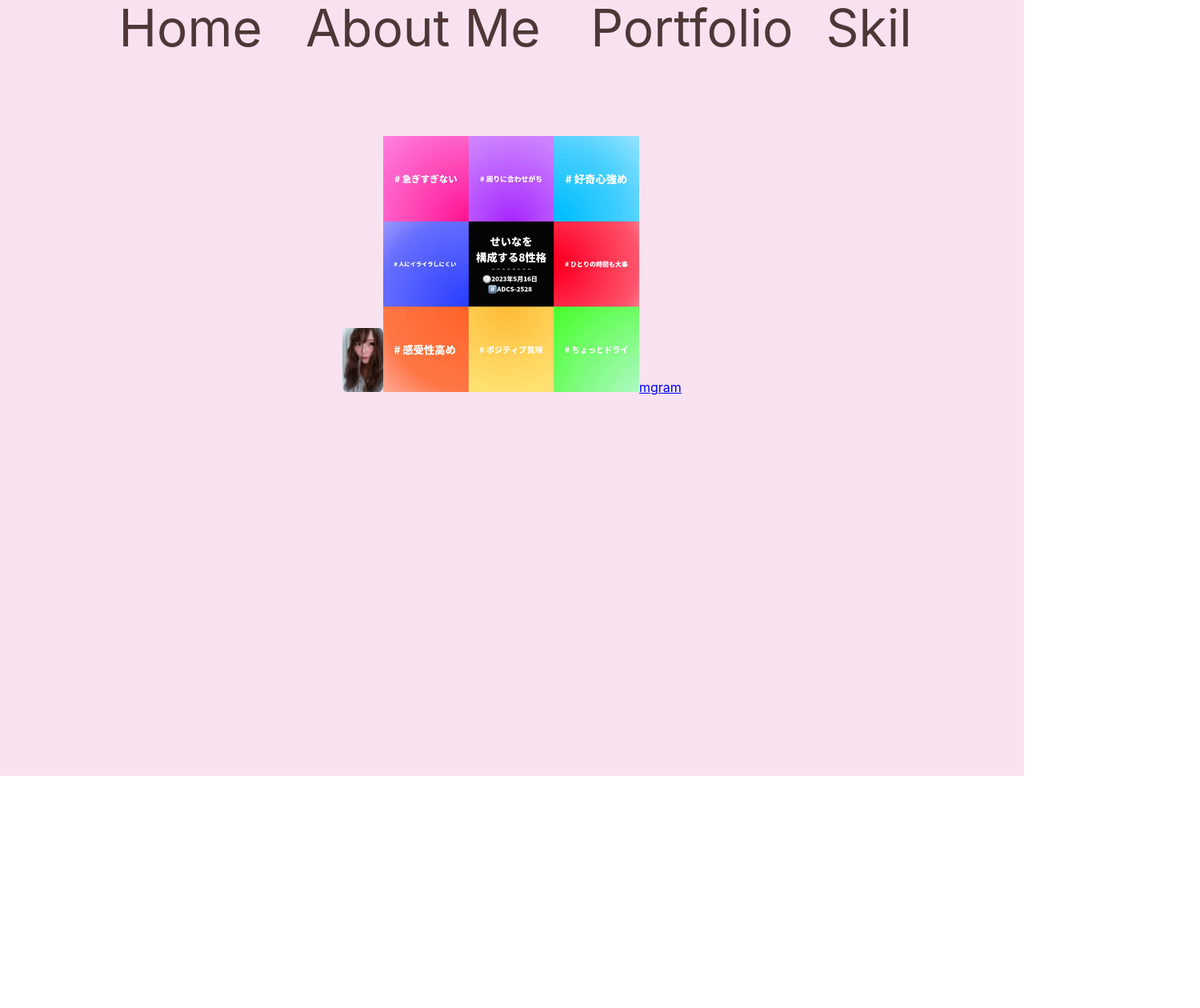
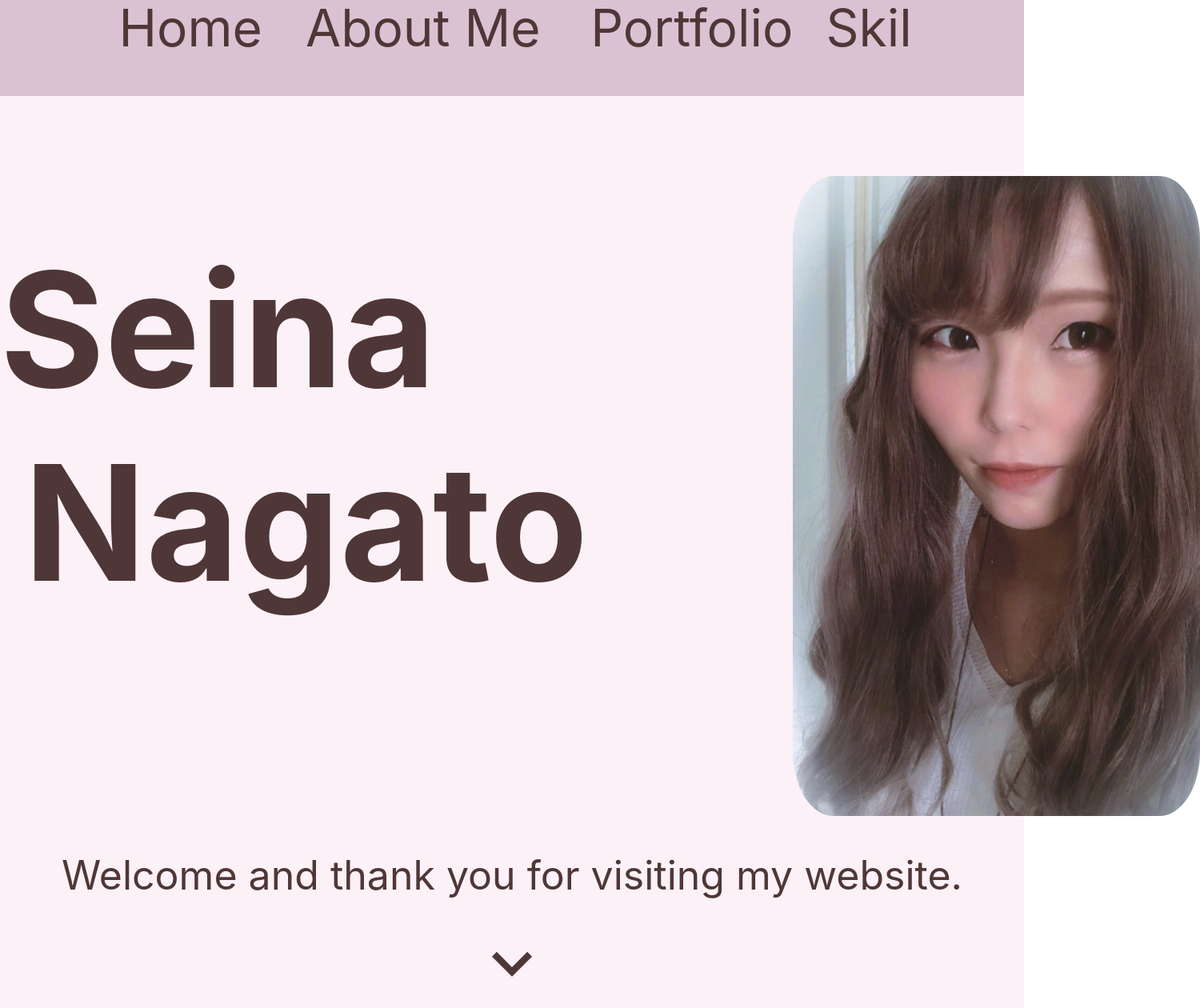
Before and after one commit to seetsuko/seina, a React (Create React App) app: page / in a window 1280 px wide. Shown: the part 80-1340 px from the top of the page at 80% size, 1500 px wide, since content can reach past the window. Before the commit the page ends 1050 px from the top, so only its background shows below. Built offline with nearby package versions, Linux system fonts and the light colour scheme; the HTML template or start-up script is replaced by a standard one.

Commit message:
add:Home.tsx、Home.css

```diff
--- a/package.json
+++ b/package.json
@@ -3,6 +3,10 @@
   "version": "0.1.0",
   "private": true,
   "dependencies": {
+    "@emotion/react": "^11.11.0",
+    "@emotion/styled": "^11.11.0",
+    "@mui/icons-material": "^5.11.16",
+    "@mui/material": "^5.13.1",
     "@testing-library/jest-dom": "^5.16.5",
     "@testing-library/react": "^13.4.0",
     "@testing-library/user-event": "^13.5.0",
--- a/src/App.tsx
+++ b/src/App.tsx
@@ -1,14 +1,16 @@
 
 import './css/App.css';
 import { Header } from "./Header";
-import { AboutMe } from './Pages/AboutMe';
+// import { AboutMe } from './Pages/AboutMe';
+import { Home } from './Pages/Home';
 
 function App() {
   return (
     <div>
       <Header />
       <div className="App">
-        <AboutMe />
+        <Home />
+        {/* <AboutMe /> */}
       </div>
     </div>
   );
--- a/src/Pages/AboutMe.tsx
+++ b/src/Pages/AboutMe.tsx
@@ -1,11 +1,10 @@
-import myPicture from "../20728.jpg"
+
 import mgram from "../20731.jpg"
 import "../css/AboutMe.css"
 
 export const AboutMe = () => {
   return(
     <div>
-      <img src={myPicture} className="my-picture" alt="プロフィール画像" />
       <img src={mgram} className="my-mgram" alt="mgram診断画像" />
       <a href="https://mgram.me/ja/user/profiling/edit">mgram</a>
     </div>
--- /dev/null
+++ b/src/Pages/Home.tsx
@@ -0,0 +1,23 @@
+import "../css/Home.css"
+import ExpandMoreIcon from '@mui/icons-material/ExpandMore';
+import myPicture from "../20728.jpg"
+
+export const Home = () => {
+  return(
+    <div className="home">
+      <div className="main">
+        <div className="name-container">
+          <h1 className="name">Seina</h1>
+          <h1 className="initial">Nagato</h1>
+        </div>
+        <div className="my-picture">
+          <img src={myPicture} alt="プロフィール画像" />
+        </div>
+      </div>
+      <p>Welcome and thank you for visiting my website. </p>
+      <ExpandMoreIcon
+        className="next-icon"
+        sx={{ fontSize: 100 }}/>
+    </div>
+  )
+}
--- a/src/css/AboutMe.css
+++ b/src/css/AboutMe.css
@@ -1,7 +1,3 @@
-.my-picture {
-  height: 10vmin;
-  border-radius: 10%;
-}
 
 .my-mgram{
   height: 40vmin;
--- a/src/css/App.css
+++ b/src/css/App.css
@@ -1,9 +1,14 @@
+*{
+  margin: 0;
+  padding: 0;
+  box-sizing: border-box;
+}
 
 .App {
   text-align: center;
-  min-height: 100vh;
+  /* min-height: 100vh; */
   color: #4f3737;
-  background-color: #f8e2f0;
+  background-color: #fcf1f7;
 }
 
 .App-link {
--- a/src/css/Header.css
+++ b/src/css/Header.css
@@ -1,6 +1,6 @@
 .App-header {
-  height: 250px;
-  background-color: #f8e2f0;
+  height: 200px;
+  background-color: #dbc2d2;
   text-align: center;
   color: #4f3737;
 }
--- /dev/null
+++ b/src/css/Home.css
@@ -0,0 +1,72 @@
+.home{
+  width: 100vw;
+  height: 1200px;
+}
+
+.main{
+  padding-top: 100px;
+  margin: 0 auto 40px auto;
+  width: 1500px;
+  display: flex;
+  justify-content: space-between;
+}
+
+.name-container{
+  padding-top: 70px;
+  text-align: left;
+  width: 600px;
+}
+.name-container h1{
+  font-size: 200px;
+}
+.name{
+  animation-name:fadeDownAnime;
+  animation-duration:1.5s;
+  animation-fill-mode:forwards;
+  opacity:0;
+  }
+.initial{
+  padding-left: 30px;
+  animation-name:fadeDownAnime;
+  animation-delay: 0.5s;
+  animation-duration:1.5s;
+  animation-fill-mode:forwards;
+  opacity:0;
+  }
+  @keyframes fadeDownAnime{
+    from {
+      opacity: 0;
+    transform: translateY(-100px);
+    }
+    to {
+      opacity: 1;
+    transform: translateY(0);
+    }
+  }
+
+.my-picture{
+  width: auto;
+  animation: fadein 1.5s ease-out forwards;
+}
+@keyframes fadein {
+  0% {opacity: 0}
+  100% {opacity: 1}
+}
+.my-picture img{
+  opacity: 0.9;
+  height: 800px;
+  border-radius: 10%;
+}
+
+.home p{
+  font-size: 50px;
+  margin-bottom: 30px;
+}
+.next-icon{
+  cursor: pointer;
+
+}
+.next-icon:hover{
+  transition: transform .3s ease;
+  transform: scale(1.3);
+}
```
Also changed, not shown: .eslintrc.json, 1 other file (tests, documents, lock files or other folders).
